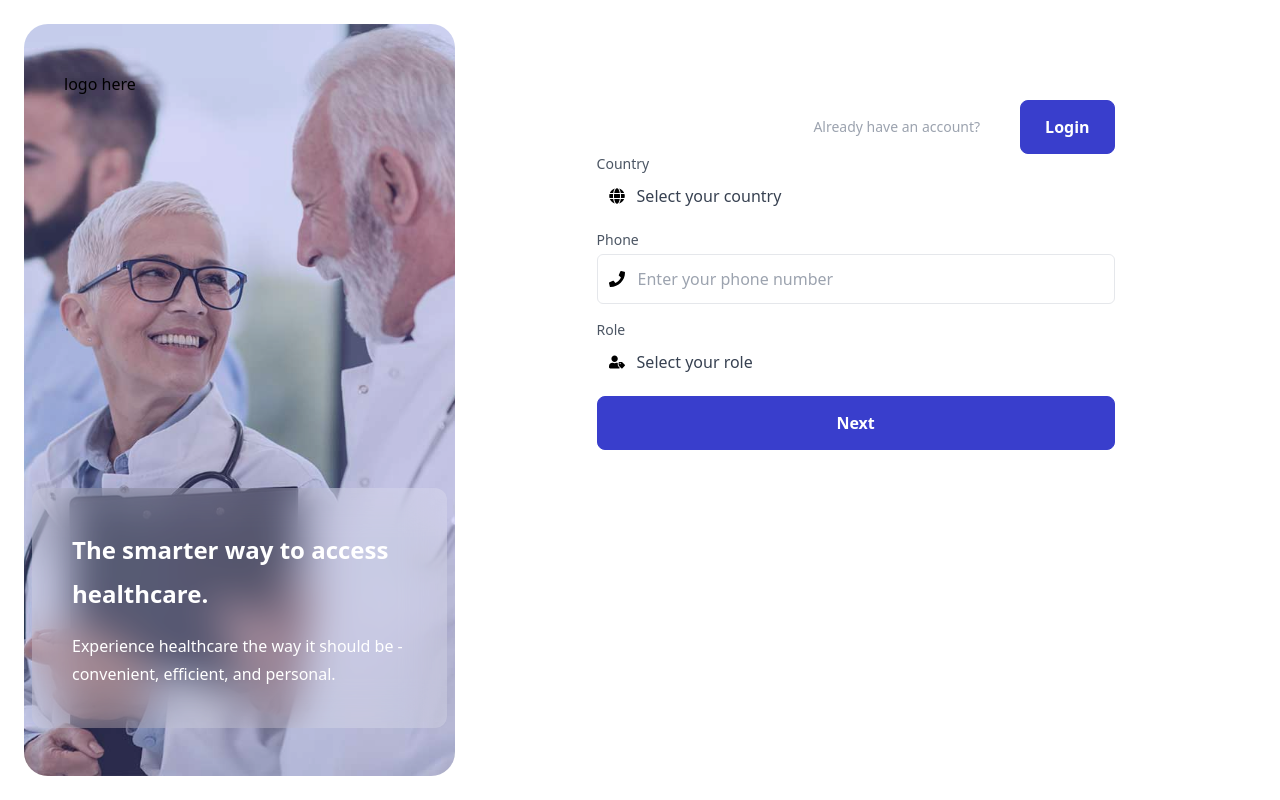
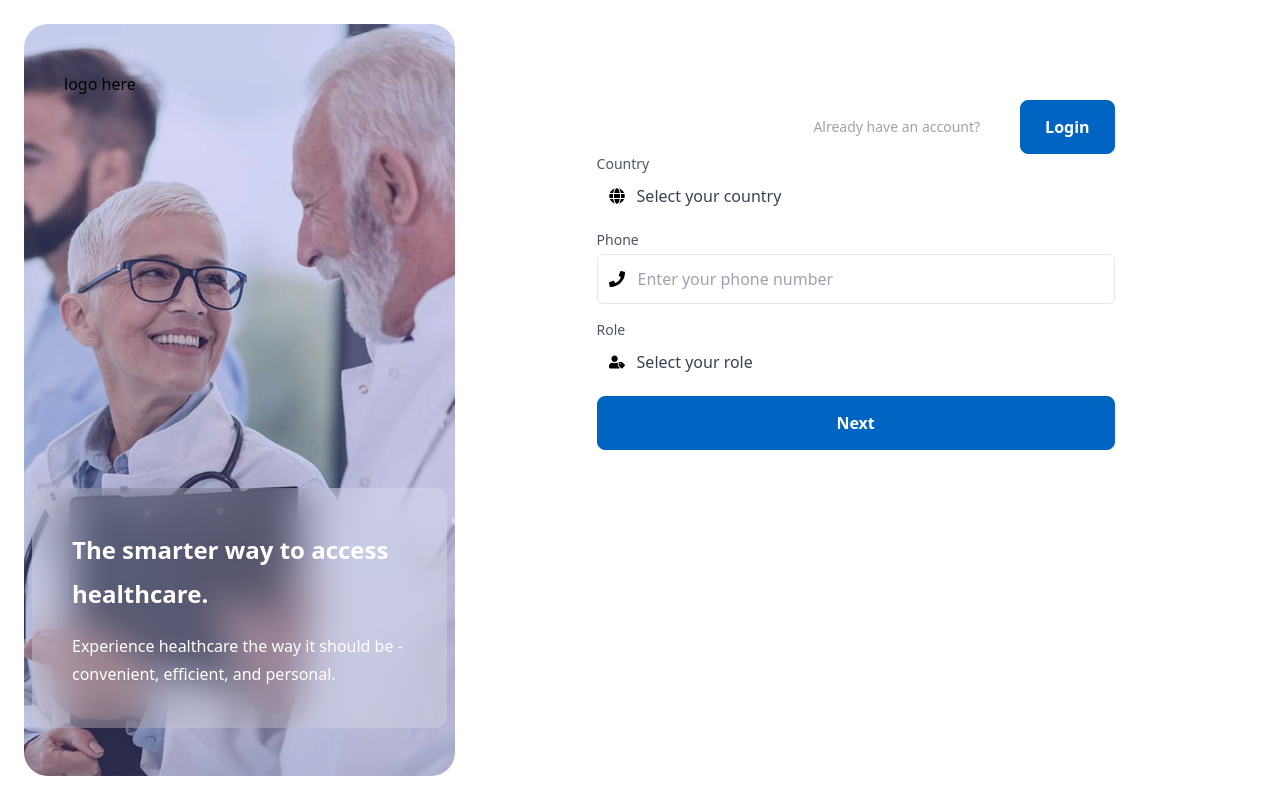
Before and after one commit to Harbiodun-coder/obama-care, a Next.js app: page /onboarding in a window 1280 px wide. Built offline with nearby package versions, Linux system fonts and the light colour scheme.

Commit message:
enhanced the button componenents

```diff
--- a/components/shared/Button.tsx
+++ b/components/shared/Button.tsx
@@ -5,8 +5,8 @@ import { ImSpinner2 } from "react-icons/im"
 const buttonStyles = cva("rounded-lg font-bold flex gap-2 w-full disabled:opacity-50 justify-center items-center outline-none", {
     variants: {
       intent: {
-        primary: "bg-[#393ECC] border-[#393ECC] border text-white hover:bg-white hover:text-[#393ECC] border-[#393ECC]",
-        outline: "bg-transparent border border-[#393ECC] text-[#393ECC]",
+        primary: "bg-[#0065C2] border-[#0065C2] border text-white hover:bg-white hover:text-[#393ECC] border-[#0065C2]",
+        outline: "bg-transparent border border-[#0065C2] text-[#0065C2]",
       },
       size: {
         sm: "py-2 px-6 text-base",
```
